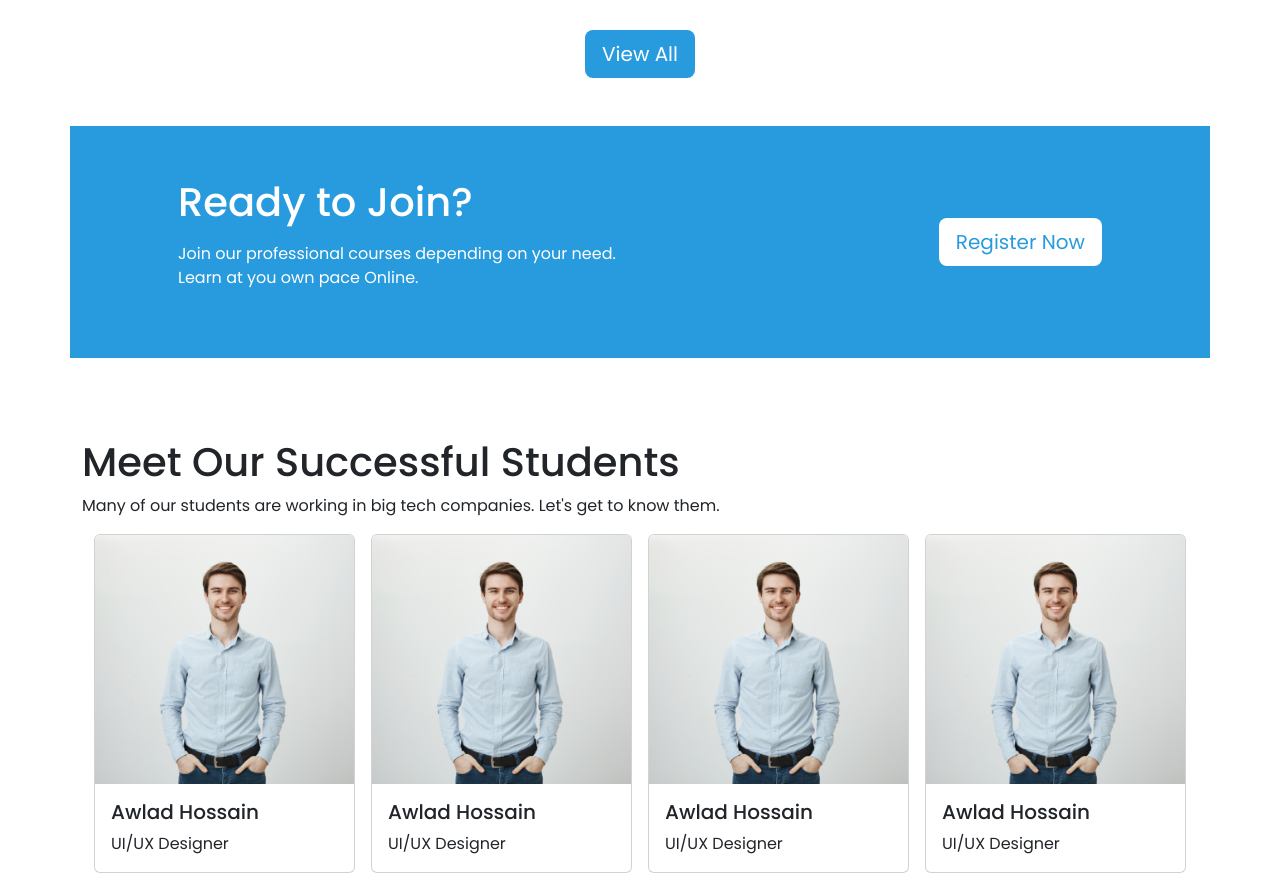
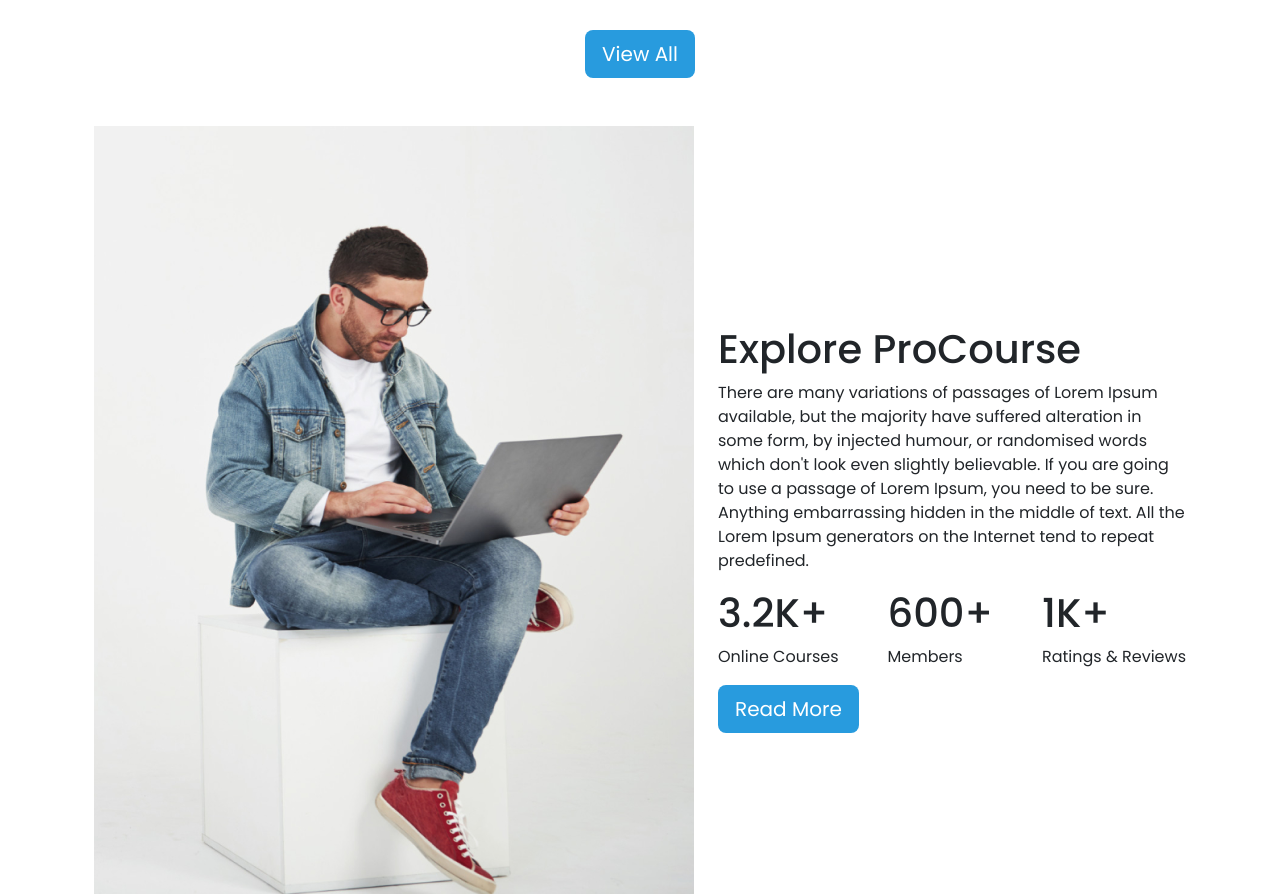
Before and after one commit to foy4748/ph_assignment_03, a website: page index.html in a window 1280 px wide. Shown: the part 1580-2474 px from the top of the page. Drawn offline with Linux system fonts and the light colour scheme.

Commit message:
Added the Explore Our Institution section

```diff
--- a/index.html
+++ b/index.html
@@ -382,10 +382,50 @@
       <!-- END of Discover Courses Section -->
 
       <!-- Explore The E-learning Institute -->
+      <section class="container section-margin-top">
+        <div class="container">
+          <div class="d-flex flex-column flex-lg-row">
+            <div class="img">
+              <img src="images/working.png" />
+            </div>
+            <div
+              class="content d-flex flex-column justify-content-center ms-md-4 mt-4 mt-lg-0"
+            >
+              <h1>Explore ProCourse</h1>
+              <p>
+                There are many variations of passages of Lorem Ipsum available,
+                but the majority have suffered alteration in some form, by
+                injected humour, or randomised words which don't look even
+                slightly believable. If you are going to use a passage of Lorem
+                Ipsum, you need to be sure. Anything embarrassing hidden in the
+                middle of text. All the Lorem Ipsum generators on the Internet
+                tend to repeat predefined.
+              </p>
+              <div class="d-flex justify-content-between w-100">
+                <div class="chunk">
+                  <h1>3.2K+</h1>
+                  <p>Online Courses</p>
+                </div>
+                <div class="chunk">
+                  <h1>600+</h1>
+                  <p>Members</p>
+                </div>
+                <div class="chunk">
+                  <h1>1K+</h1>
+                  <p>Ratings &amp Reviews</p>
+                </div>
+              </div>
+              <div>
+                <button class="btn btn-lg theme-background">Read More</button>
+              </div>
+            </div>
+          </div>
+        </div>
+      </section>
       <!-- END of Explore The E-learning Institute -->
 
       <!-- Ready to Join  -->
-      <section class="container theme-background p-5">
+      <section class="container theme-background p-5 section-top-margin">
         <div class="container d-lg-flex justify-content-lg-between">
           <div class="writings">
             <h1 class="text-center text-lg-start p-1 ps-lg-5">
@@ -499,7 +539,7 @@
         <div class="container section-top-margin">
           <div class="row g-5">
             <!-- Single Feedback -->
-            <div class="col-12 col-md-6">
+            <div class="col-12 col-lg-6">
               <div class="d-flex justify-content-between align-items-center">
                 <img src="./images/comma.png" />
                 <p class="ratings">
@@ -529,7 +569,7 @@
             </div>
             <!-- END of Single Feedback -->
             <!-- Single Feedback -->
-            <div class="col-12 col-md-6">
+            <div class="col-12 col-lg-6">
               <div class="d-flex justify-content-between align-items-center">
                 <img src="./images/comma.png" />
                 <p class="ratings">
```
Also changed, not shown: images/working.png (added).
